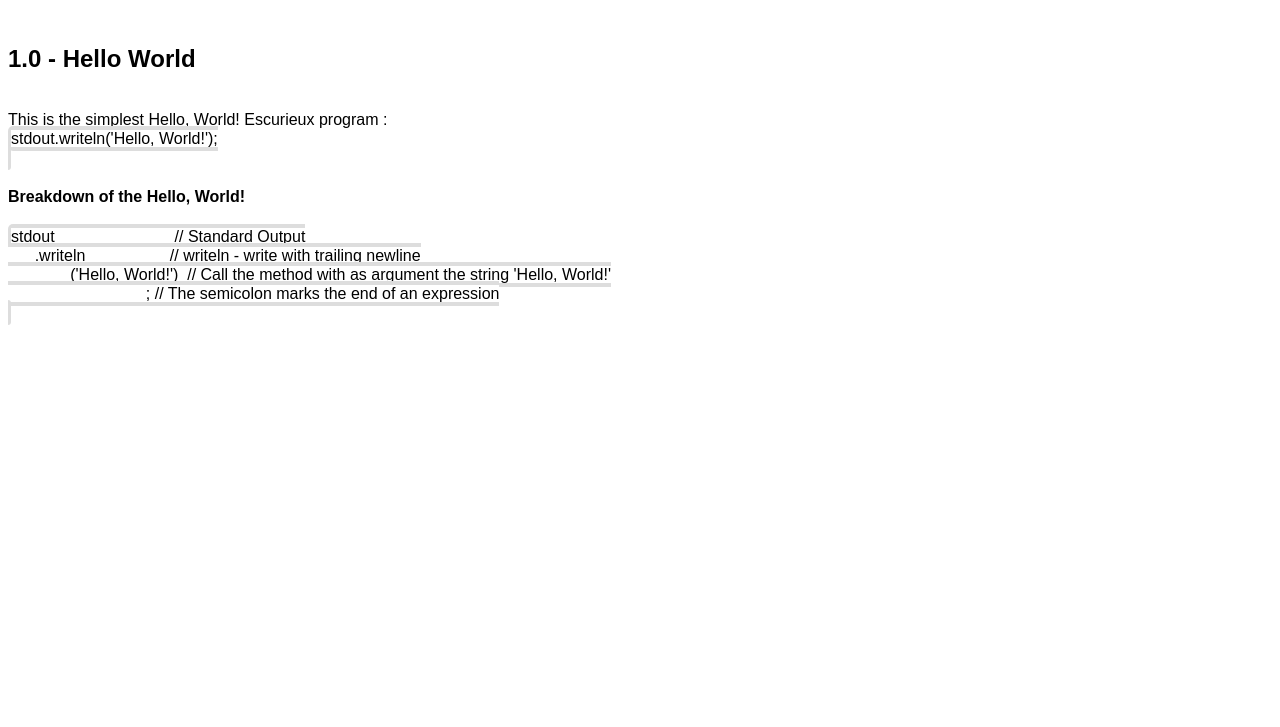
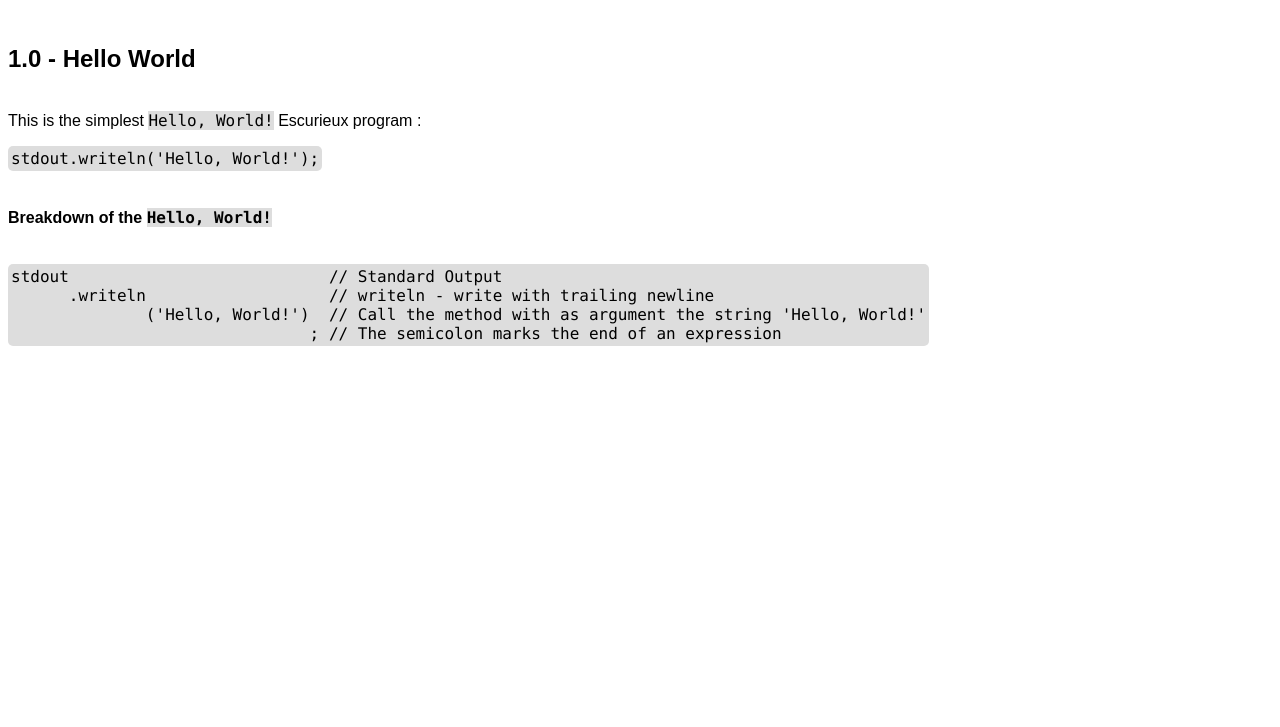
Before and after one commit to Astroide/eeeee, a plain HTML site: page docs/introduction.html in a window 1280 px wide. Shown: the part 73-800 px from the top of the page. Drawn offline with Linux system fonts and the light colour scheme; files that its build step writes are made by us from their sources.

Commit message:
Update generated docs

```diff
--- a/docs/theme.css
+++ b/docs/theme.css
@@ -21,7 +21,12 @@ pre {
     background-color: var(--code-background-color);
     padding: 3px;
     border-radius: 5px;
-    display: unset;
+    display: inline-block;
+}
+
+code {
+    background-color: var(--code-background-color);
+    font-family: 'Menlo', 'Courier New', Courier, monospace;
 }
 
 li {
```
Also changed, not shown: docs/index.html (+1 -1 lines), docs/introduction.html (+1 -1 lines).
